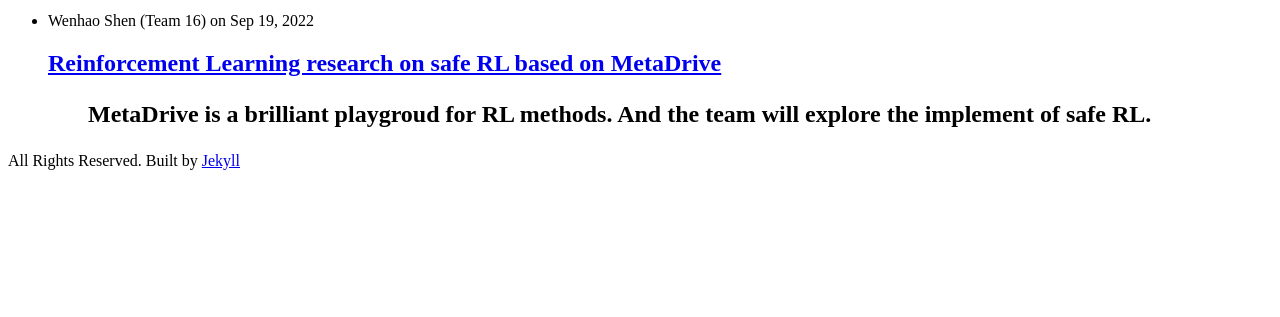
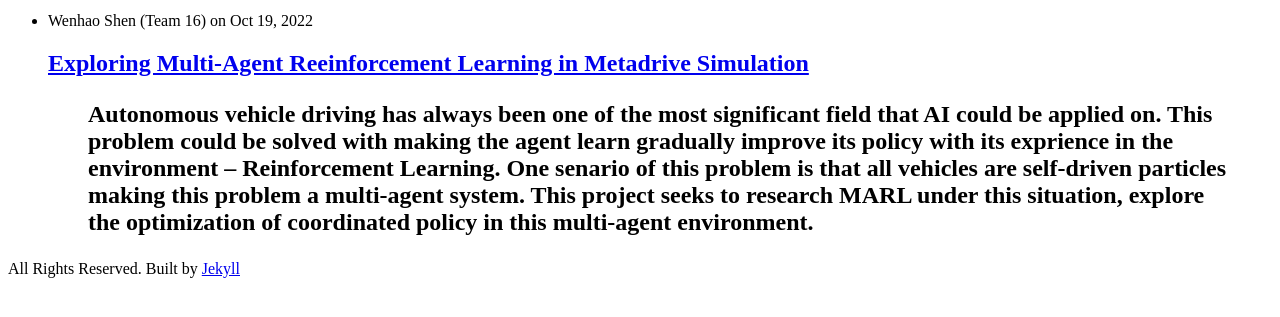
Before and after one commit to ucla-rlcourse/CS269-projects-2022fall, a Jekyll site: the page built from index.html, in a window 1280 px wide, cut to the strip 212-529 px from the top of the page. Built offline with Jekyll 4.4.1, drawn with Linux system fonts in a browser that asks for light colours.

Commit message:
Update 2022-09-19-team16.md

```diff
--- a/_posts/2022-09-19-team16.md
+++ b/_posts/2022-09-19-team16.md
@@ -1,30 +1,40 @@
 ---
 layout: post
 comments: true
-title: Reinforcement Learning research on safe RL based on MetaDrive
+title: Exploring Multi-Agent Reeinforcement Learning in Metadrive Simulation
 author: Wenhao Shen (Team 16)
-date: 2022-09-19
+date: 2022-10-19
 ---
 
 
->MetaDrive is a brilliant playgroud for RL methods. And the team will explore the implement of safe RL.
+>Autonomous vehicle driving has always been one of the most significant field that AI could be applied on. This problem could be solved with making the agent learn gradually improve its policy with its exprience in the environment -- Reinforcement Learning. One senario of this problem is that all vehicles are self-driven particles making this problem a multi-agent system. This project seeks to research MARL under this situation, explore the optimization of coordinated policy in this multi-agent environment.
 
 <!--more-->
 {: class="table-of-content"}
 * TOC
 {:toc}
 
-## Introduction
-MetaDrive is a driving simulator that is compositional, lightweight and realistic. The team consider this driving senario generator a great test generator for the reinforcemnt learning methods. This quarter, the team want to explore safe reinforcement learning with this great simulator. Safe reiforcement learning, is the method of reinfocement learning policies that maximizes expectation reward while requires certain system performance or under safety constraints. (Garc´ıa, A comprehensive survey on Safe Reinforcement Learning 2015). In this driving simulator environment, the team consider the characteristic of safe rl can be fully measured and implemented. There are several approaches to this problem and the team will explore them.
+## Problem Satament
+In this quarter, the team will try to explore these feilds or solve these problems:
+-Setting up the Metadrive vehicle simulator, including muti-agent setting up
+-Successfully train RL models in the environment
+-Explore policy optimization
+    -Coordinate agents' behavior while maximizing individual reward
+    -Experiment on different situations and improve safety and efficiency
 
-##Procedure
-Metadrive based. (More content yet to be posted. This is a draft of proposal and could be changed:))
 
+## Environment setting up
+MetaDrive is a driving simulator that is compositional, lightweight and realistic. The team consider this driving senario generator a great test generator for the reinforcemnt learning methods.
+
+## Procedure
+
+## Current progress
+Setting up MetaDrive Environment
 
 
 ## Referenced papers
-Garc´ıa, J. (n.d.). A comprehensive survey on Safe Reinforcement Learning. Retrieved October 15, 2022, from https://jmlr.org/papers/volume16/garcia15a/garcia15a.pdf
+Peng, Zhenghao, et al. “Learning to Simulate Self-Driven Particles System with Coordinated Policy Optimization.” ArXiv.org, 10 Jan. 2022, https://arxiv.org/abs/2110.13827.
 
-Thomas, G. (n.d.). Safe Reinforcement Learning by Imagining the Near Future. Retrieved from https://proceedings.neurips.cc/paper/2021/file/73b277c11266681122132d024f53a75b-Paper.pdf
+Zhang, Kaiqing, et al. “Multi-Agent Reinforcement Learning: A Selective Overview of Theories and Algorithms.” ArXiv.org, 24 Nov. 2019, https://arxiv.org/abs/1911.10635v1.
 
-Wachi, A., &amp; Sui, Y. (2020, November 21). Safe reinforcement learning in constrained Markov Decision Processes. PMLR. Retrieved October 14, 2022, from http://proceedings.mlr.press/v119/wachi20a.html
+Hernandez-Leal, Pablo, et al. “A Survey and Critique of Multiagent Deep Reinforcement Learning.” ArXiv.org, 30 Aug. 2019, https://arxiv.org/abs/1810.05587.
```
